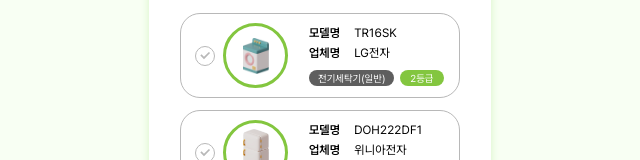
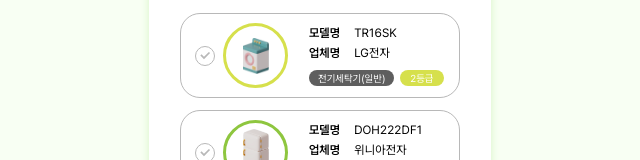
Before and after one commit to GreenSpark-greenspark/greenspark-frontend, a Next.js app: page /appliances/add in a window 1280 px wide. Shown: the part 134-294 px from the top of the page, without its empty margins (320-960 px from the left). Built offline with nearby package versions, Linux system fonts and the light colour scheme.

Commit message:
fix: 타입 빌드 오류 수정

```diff
--- a/src/app/_component/appliances/ApplianceList.tsx
+++ b/src/app/_component/appliances/ApplianceList.tsx
@@ -9,7 +9,7 @@ interface ApplianceListProps {
     모델명: string;
     업체명: string;
     기자재명칭: string;
-    효율등급: number;
+    효율등급: string;
   }[];
   selectedIndex: number | null;
   setSelectedIndex: (index: number) => void;
@@ -47,7 +47,7 @@ export default function ApplianceList({
               <div className={styles.GrayBtn}>{item.기자재명칭}</div>
               <div
                 className={styles.ColorBtn}
-                style={{ backgroundColor: getColorFromGrade(Number(item.효율등급)) }}
+                style={{ backgroundColor: getColorFromGrade(item.효율등급) }}
               >
                 {item.효율등급}등급
               </div>
--- a/src/app/_component/appliances/ClientComponent.tsx
+++ b/src/app/_component/appliances/ClientComponent.tsx
@@ -31,8 +31,8 @@ const applianceOptions = [
 ];
 
 const applianceMockData = [
-  { id: 1, 모델명: "TR16SK", 업체명: "LG전자", 기자재명칭: "전기세탁기(일반)", 효율등급: 2 },
-  { id: 2, 모델명: "DOH222DF1", 업체명: "위니아전자", 기자재명칭: "냉장고", 효율등급: 1 }
+  { id: 1, 모델명: "TR16SK", 업체명: "LG전자", 기자재명칭: "전기세탁기(일반)", 효율등급: "2" },
+  { id: 2, 모델명: "DOH222DF1", 업체명: "위니아전자", 기자재명칭: "냉장고", 효율등급: "1" }
 ];
 
 export default function ClientComponent() {
```
Also changed, not shown: src/app/_component/appliances/[id]/TopView.tsx (+2 -5 lines).
